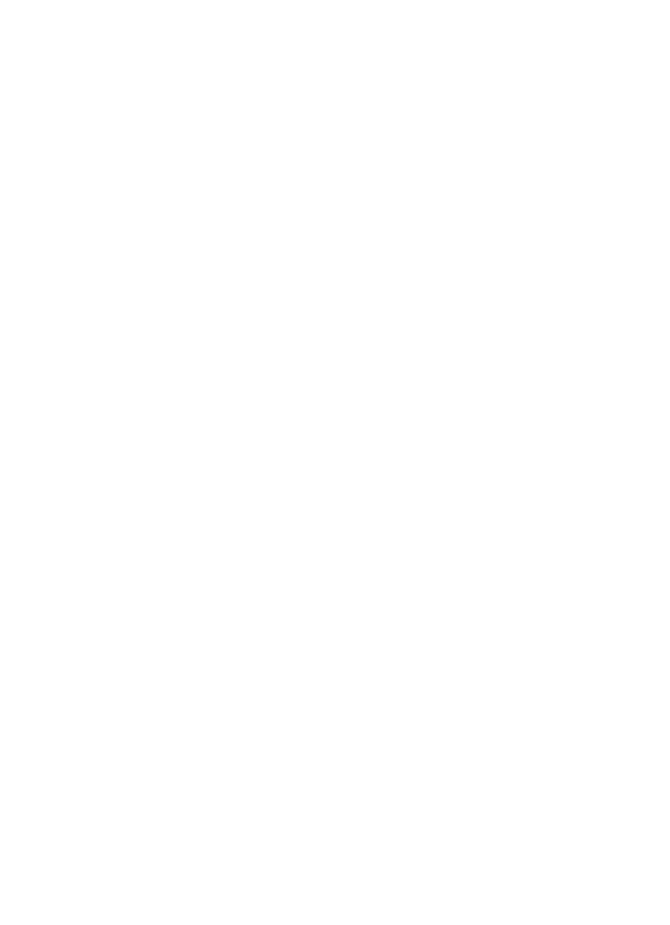
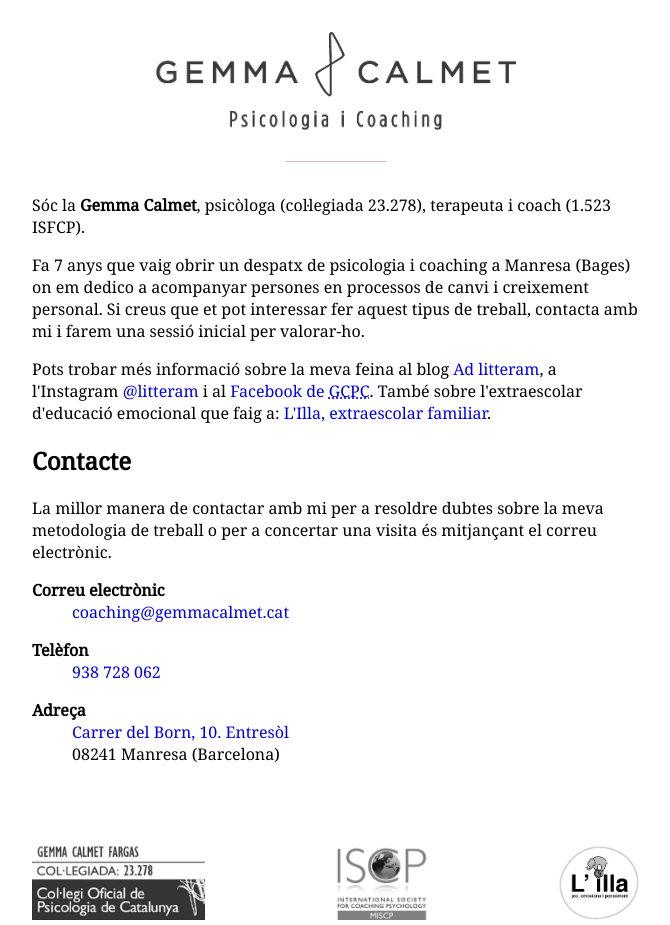
Before and after one commit to jordinebot/gemmacalmet.cat, a plain HTML site: page index.html in a window 1280 px wide. Shown: the whole page, without its empty margins (304-974 px from the left). Before the commit the page ends 800 px from the top, so only its background shows below. Drawn offline with Linux system fonts and the light colour scheme.

Commit message:
Include basic information

```diff
--- a/index.html
+++ b/index.html
@@ -1,16 +1,152 @@
 <!DOCTYPE html>
-<html>
+<html lang="ca">
   <head>
-		<meta charset="utf-8">
-		<meta name="viewport" content="width=device-width">
+    <!-- Global site tag (gtag.js) - Google Analytics -->
+    <script async src="https://www.googletagmanager.com/gtag/js?id=UA-147345348-1"></script>
+    <script>
+      window.dataLayer = window.dataLayer || [];
+      function gtag() {
+        dataLayer.push(arguments);
+      }
+      gtag('js', new Date());
+      gtag('config', 'UA-147345348-1');
+    </script>
+    <meta charset="utf-8" />
+    <meta name="viewport" content="width=device-width" />
     <title>Gemma Calmet | Psicologia i Coaching</title>
-		<style type="text/css" media="screen">
-
+    <link href="https://fonts.googleapis.com/css?family=Noto+Serif:400&display=swap" rel="stylesheet" />
+    <style media="screen">
+      :root {
+        --primary: #d0b8b5;
+      }
+      body {
+        font-family: 'Noto Serif', serif;
+        margin: 0 auto;
+        max-width: 640px;
+        width: 100%;
+      }
+      body > * {
+        margin-top: 2em;
+        padding: 0 1em;
+      }
+      .visually-hidden {
+        position: absolute !important;
+        height: 1px;
+        width: 1px;
+        overflow: hidden;
+        clip: rect(1px 1px 1px 1px); /* IE6, IE7 */
+        clip: rect(1px, 1px, 1px, 1px);
+        white-space: nowrap; /* added line */
+      }
+      hr {
+        background-color: transparent;
+        max-width: 100px;
+        border: none;
+        border-bottom: 1px solid var(--primary);
+      }
+      h1 {
+        text-align: center;
+      }
+      a {
+        text-decoration: none;
+      }
+      a:hover {
+        text-decoration: underline;
+      }
+      .logo {
+        width: 80%;
+        max-width: 360px;
+      }
+      main > section {
+        margin-top: 1em;
+      }
+      dt {
+        margin-top: 1em;
+        font-weight: bold;
+      }
+      footer {
+        margin-top: 5em;
+        display: flex;
+        justify-content: space-between;
+      }
+      footer img {
+        filter: grayscale(100%);
+        height: 75px;
+      }
+      footer img:hover {
+        filter: none;
+      }
     </style>
   </head>
   <body>
-		<header></header>
-		<main></main>
-		<footer></footer>
+    <header>
+      <h1>
+        <span class="visually-hidden">Gemma Calmet | Psicologia i Coaching</span>
+        <img class="logo" src="img/logo_gemmacalmet_cat.png" alt="Logo Gemma Calmet" />
+      </h1>
+      <hr />
+    </header>
+    <main>
+      <section class="intro">
+        <h2 class="visually-hidden">Introducció</h2>
+        <p>Sóc la <strong>Gemma Calmet</strong>, psicòloga (col·legiada 23.278), terapeuta i coach (1.523 ISFCP).</p>
+        <p>
+          Fa <span id="anys"></span> anys que vaig obrir un despatx de psicologia i coaching a Manresa (Bages) on em
+          dedico a acompanyar persones en processos de canvi i creixement personal. Si creus que et pot interessar fer
+          aquest tipus de treball, contacta amb mi i farem una sessió inicial per valorar-ho.
+        </p>
+        <p>
+          Pots trobar més informació sobre la meva feina al blog
+          <a target="_blank" href="http://adlitteram.blog">Ad litteram</a>, a l'Instagram
+          <a target="_blank" href="https://www.instagram.com/litteram/">@litteram</a> i al
+          <a target="_blank" href="https://www.facebook.com/coachingmanresa"
+            >Facebook de <abbr title="Gemma Calmet | Psicologia i Coaching">GCPC</abbr></a
+          >. També sobre l'extraescolar d'educació emocional que faig a:
+          <a target="_blank" href="https://www.educacio-emocional.com/">L'Illa, extraescolar familiar</a>.
+        </p>
+      </section>
+      <section class="contact">
+        <h2>Contacte</h2>
+        <p>
+          La millor manera de contactar amb mi per a resoldre dubtes sobre la meva metodologia de treball o per a
+          concertar una visita és mitjançant el correu electrònic.
+        </p>
+        <dl>
+          <dt>Correu electrònic</dt>
+          <dd><a href="mailto:coaching@gemmacalmet.cat">coaching@gemmacalmet.cat</a></dd>
+          <dt>Telèfon</dt>
+          <dd><a href="tel:938728062">938 728 062</a></dd>
+          <dt>Adreça</dt>
+          <dd>
+            <a href="https://g.page/coachingmanresa?share">Carrer del Born, 10. Entresòl </a><br />08241 Manresa
+            (Barcelona)
+          </dd>
+        </dl>
+      </section>
+    </main>
+    <footer>
+      <div>
+        <span class="visually-hidden">Psicòloga del Col·legi Oficial de Psicologia de Catalunya</span>
+        <a href="https://www.copc.cat/" target="_blank">
+          <img src="img/logo_col_psicologia.png" alt="Logo Col·legi Oficial de Psicologia de Catalunya" />
+        </a>
+      </div>
+      <div>
+        <span class="visually-hidden">Membre de ISFCP (International Society for Coaching Psichology)</span>
+        <a href="https://www.isfcp.info/" target="_blank">
+          <img src="img/logo_iscp.jpg" alt="Logo ISFCP" />
+        </a>
+      </div>
+      <div>
+        <span class="visually-hidden">Creadora de l'extraescolar d'educació emocional L'Illa.</span>
+        <a href="https://www.educacio-emocional.com/" target="_blank">
+          <img src="img/logo_illa.png" alt="Logo L'Illa" />
+        </a>
+      </div>
+    </footer>
+    <script>
+      var anys = document.getElementById('anys');
+      anys.innerText = Math.floor((new Date() - new Date('2012-01-01').getTime()) / 3.15576e10);
+    </script>
   </body>
 </html>
```
Also changed, not shown: img/logo_col_psicologia.png (added), img/logo_gemmacalmet_cat.png (added), img/logo_illa.png (added), img/logo_iscp.jpg (added). Lines whose indentation alone changed are shown as unchanged.
